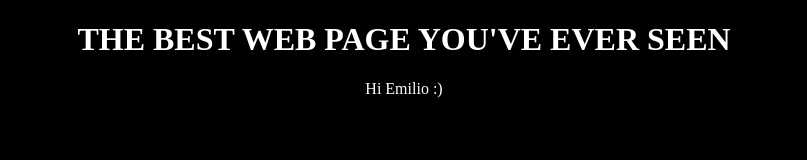
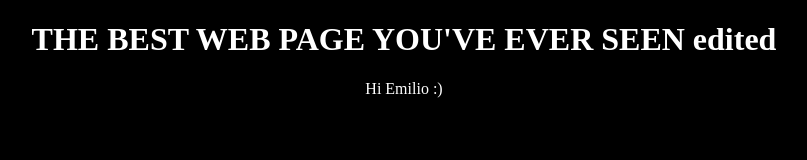
Before and after one commit to devendra-hiralall/CICDRepo, a plain HTML site: page index.html in a window 1280 px wide. Shown: the whole page, without its empty margins (236-1043 px from the left). Drawn offline with Linux system fonts and the light colour scheme.

Commit message:
should fail

```diff
--- a/index.html
+++ b/index.html
@@ -6,7 +6,7 @@
     </head>
 
     <body>
-        <h1 id="header">THE BEST WEB PAGE YOU'VE EVER SEEN</h1>
+        <h1 id="header">THE BEST WEB PAGE YOU'VE EVER SEEN edited</h1>
         <p id="subHeader">Hi Emilio :)</p>
 
         <style>
```
